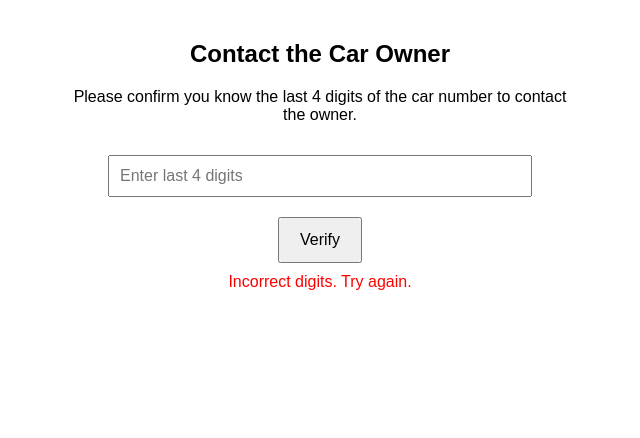
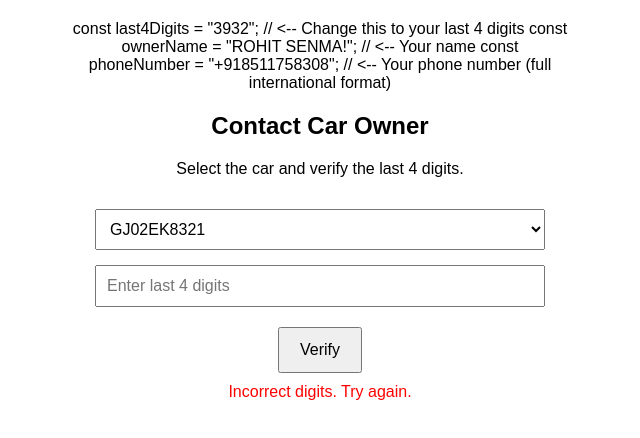
Before and after one commit to ROHITSENMA/car-contact, a plain HTML site: page index.html in a window 1280 px wide. Both pictures are taken after a click on the button "Verify". Shown: the whole page, without its empty margins (320-960 px from the left). Drawn offline with Linux system fonts and the light colour scheme.

Commit message:
Update index.html

```diff
--- a/index.html
+++ b/index.html
@@ -1,4 +1,11 @@
-<!DOCTYPE html>
+
+    const last4Digits = "3932";     // <-- Change this to your last 4 digits
+    const ownerName = "ROHIT SENMA!";   // <-- Your name
+    const phoneNumber = "+918511758308"; // <-- Your phone number (full international format)
+
+
+
+    <!DOCTYPE html>
 <html lang="en">
 <head>
   <meta charset="UTF-8">
@@ -12,8 +19,8 @@
       margin: auto;
       text-align: center;
     }
-    input {
-      width: 80%;
+    select, input {
+      width: 90%;
       padding: 10px;
       margin-top: 15px;
       font-size: 16px;
@@ -36,8 +43,12 @@
 </head>
 <body>
 
-  <h2>Contact the Car Owner</h2>
-  <p>Please confirm you know the last 4 digits of the car number to contact the owner.</p>
+  <h2>Contact Car Owner</h2>
+  <p>Select the car and verify the last 4 digits.</p>
+
+  <select id="carSelect">
+    <!-- Cars will load here -->
+  </select>
 
   <input id="digitInput" type="text" maxlength="4" placeholder="Enter last 4 digits">
   <button onclick="verifyDigits()">Verify</button>
@@ -45,56 +56,53 @@
   <div class="error" id="errorMsg"></div>
 
   <div id="call-section">
-    <h3>Want to Owner?: <span id="ownerName"></span></h3>
+    <h3>Owner: <span id="ownerName"></span></h3>
     <p>Click below to call:</p>
     <a id="callBtn"></a>
   </div>
 
   <script>
-    // ---- CUSTOMIZE YOUR DETAILS HERE ----
-    // Car-1
-    const last4Digits = "8321";     // <-- Change this to your last 4 digits
-    const ownerName = "ROHIT SENMA!";   // <-- Your name
-    const phoneNumber = "+918511758308"; // <-- Your phone number (full international format)
-    // ------------------------------------
+    // ---------- ADD YOUR CARS HERE ----------
+    const cars = [
+      {
+        plate: "GJ02EK8321",
+        last4: "8321",
+        ownerName: "ROHIT SENMA!",
+        phone: "+918511758308"
+      },
+      {
+        plate: "GJ02DE3932",
+        last4: "9876",
+        ownerName: "John Doe",
+        phone: "+11234567890"
+      }
+    ];
+    // ----------------------------------------
 
-    document.getElementById("ownerName").innerText = ownerName;
-    document.getElementById("callBtn").innerHTML = `<button>Call ${ownerName}</button>`;
-    document.getElementById("callBtn").href = `tel:${phoneNumber}`;
+    const carSelect = document.getElementById("carSelect");
+
+    // Load cars into dropdown
+    cars.forEach((car, index) => {
+      const opt = document.createElement("option");
+      opt.value = index;
+      opt.textContent = `${car.plate}`;
+      carSelect.appendChild(opt);
+    });
 
     function verifyDigits() {
+      const index = carSelect.value;
+      const car = cars[index];
       const input = document.getElementById("digitInput").value.trim();
       const errorMsg = document.getElementById("errorMsg");
 
-      if (input === last4Digits) {
+      if (input === car.last4) {
+        errorMsg.innerText = "";
+        document.getElementById("ownerName").innerText = car.ownerName;
+        document.getElementById("callBtn").innerHTML = `<button>Call ${car.ownerName}</button>`;
+        document.getElementById("callBtn").href = `tel:${car.phone}`;
         document.getElementById("call-section").style.display = "block";
-        errorMsg.innerText = "";
       } else {
-        errorMsg.innerText = "Incorrect digits. Try again.";
-      }
-    }
-  </script>
-
-  <script>
-    // ---- CUSTOMIZE YOUR DETAILS HERE ----
-    // Car-1
-    const last4Digits = "3932";     // <-- Change this to your last 4 digits
-    const ownerName = "ROHIT SENMA!";   // <-- Your name
-    const phoneNumber = "+918511758308"; // <-- Your phone number (full international format)
-    // ------------------------------------
-
-    document.getElementById("ownerName").innerText = ownerName;
-    document.getElementById("callBtn").innerHTML = `<button>Call ${ownerName}</button>`;
-    document.getElementById("callBtn").href = `tel:${phoneNumber}`;
-
-    function verifyDigits() {
-      const input = document.getElementById("digitInput").value.trim();
-      const errorMsg = document.getElementById("errorMsg");
-
-      if (input === last4Digits) {
-        document.getElementById("call-section").style.display = "block";
-        errorMsg.innerText = "";
-      } else {
+        document.getElementById("call-section").style.display = "none";
         errorMsg.innerText = "Incorrect digits. Try again.";
       }
     }
```
